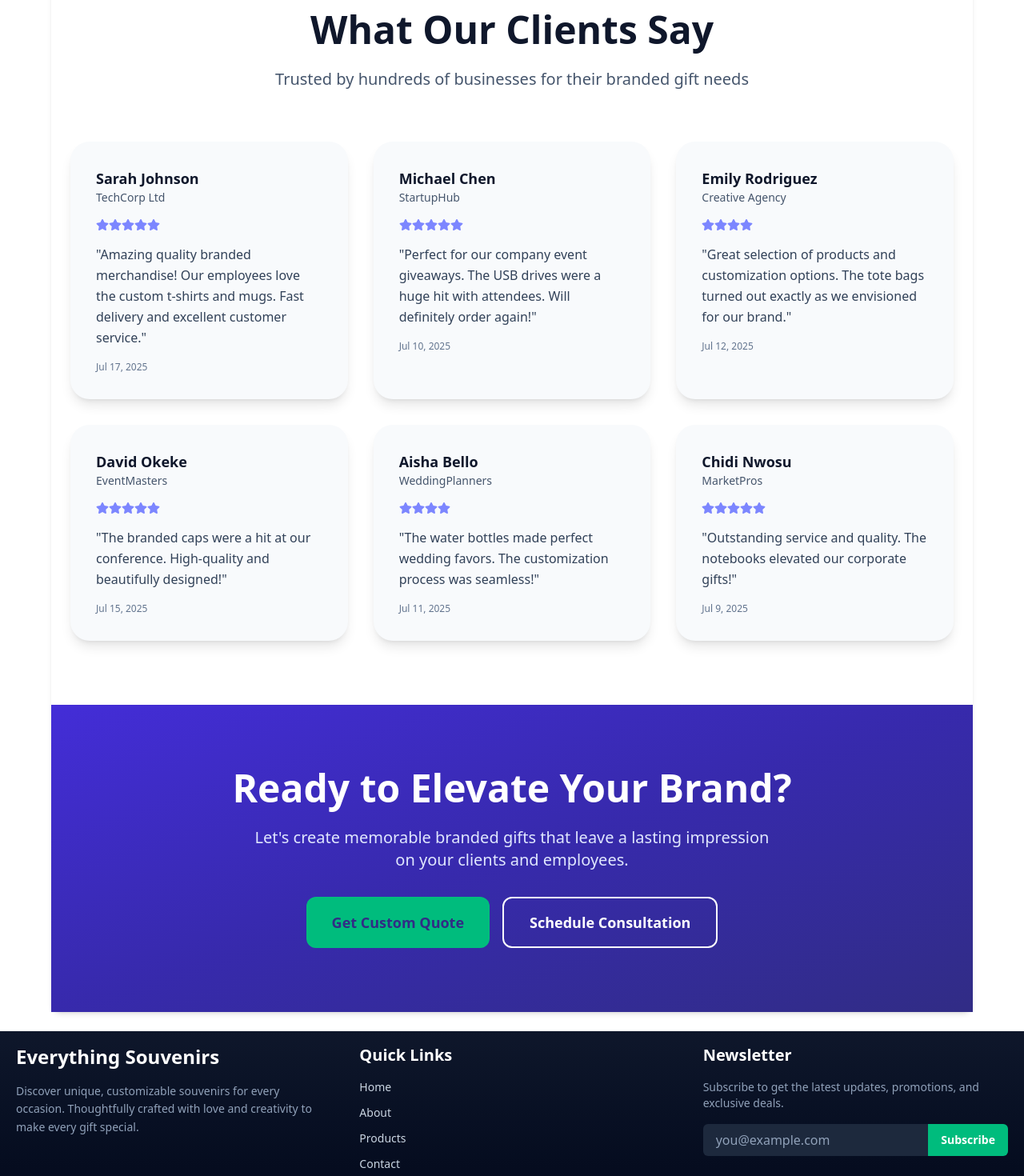
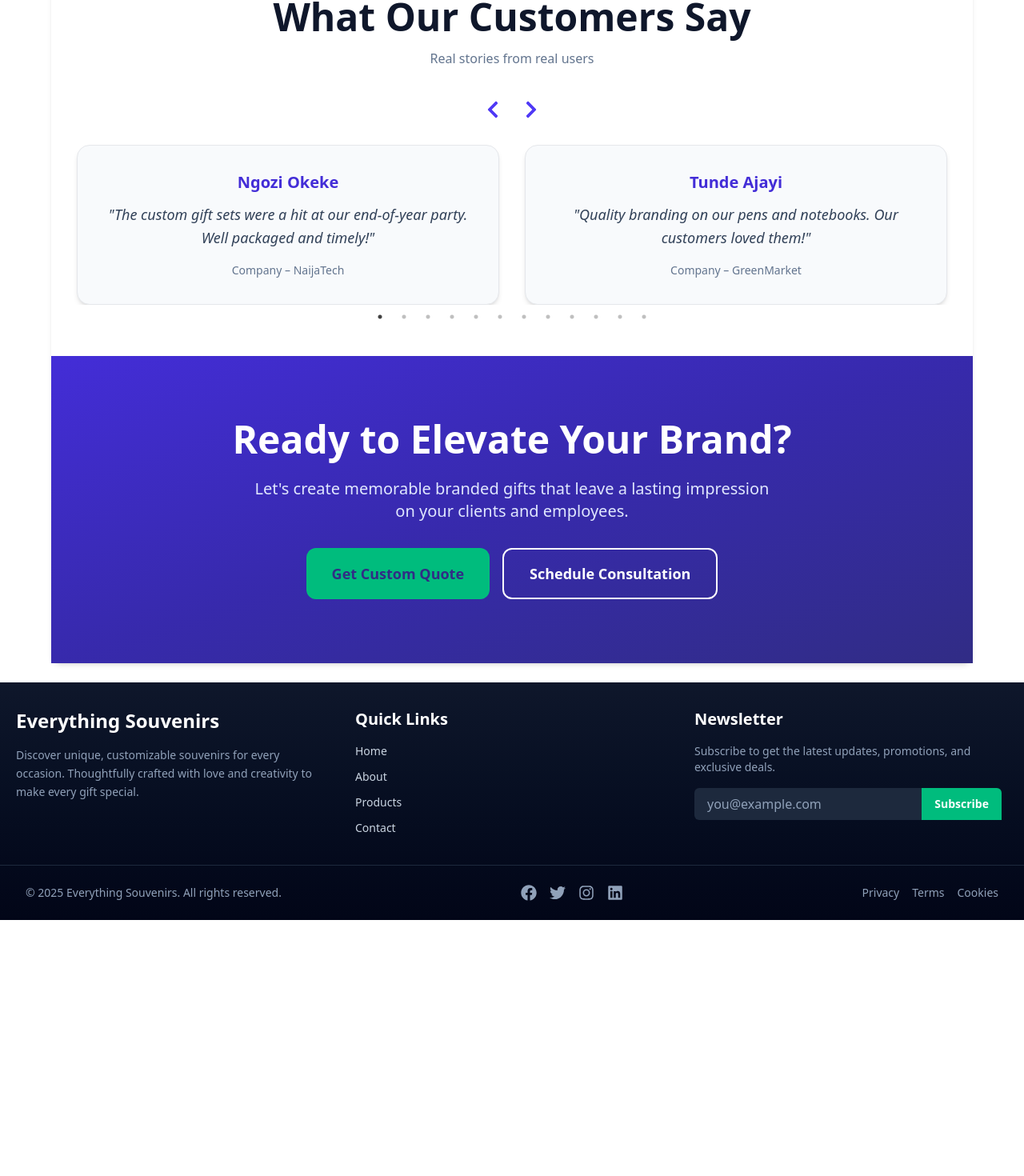
Before and after one commit to Kingvic300/Everything-Souvenirs, a React (Vite) app in the folder Everything-Souvenirs/: page /shop in a window 1280 px wide. Shown: the part 3959-5429 px from the top of the page at 80% size. After the commit the page ends 5109 px from the top, so only its background shows below. Built offline with nearby package versions, Linux system fonts and the light colour scheme.

Commit message:
adjusted some ui

```diff
--- a/Everything-Souvenirs/package.json
+++ b/Everything-Souvenirs/package.json
@@ -19,6 +19,7 @@
     "react-icons": "^5.5.0",
     "react-leaflet": "^5.0.0",
     "react-router-dom": "^7.7.0",
+    "react-router-hash-link": "^2.4.3",
     "react-slick": "^0.30.3",
     "react-toastify": "^11.0.5",
     "slick-carousel": "^1.8.1",
--- a/Everything-Souvenirs/src/components/Footer.jsx
+++ b/Everything-Souvenirs/src/components/Footer.jsx
@@ -5,23 +5,26 @@ import { socialLinks } from "../libs/data.js";
 const Footer = () => {
   return (
     <footer className="bg-gradient-to-b from-slate-900 to-slate-950 text-white mt-6">
-              <div className="max-w-7xl mx-auto pt-3 sm:px-5 lg:pt-4 py-9">
-                   <div className="grid grid-cols-1 md:grid-cols-3 gap-12">
-                        <div>
-                             <h3 className="text-2xl font-bold mb-4 text-white">Everything Souvenirs</h3>
+      <div className="max-w-7xl mx-auto pt-6 px-4 sm:px-5 lg:pt-8 py-9">
+        {/* Make it a single column on mobile */}
+        <div className="grid grid-cols-1 md:grid-cols-3 gap-8">
+          {/* Column 1 */}
+          <div className="text-center md:text-left">
+            <h3 className="text-2xl font-bold mb-4">Everything Souvenirs</h3>
             <p className="text-slate-400 text-sm leading-relaxed">
               Discover unique, customizable souvenirs for every occasion.
               Thoughtfully crafted with love and creativity to make every gift special.
             </p>
           </div>
 
-                        <div>
-                             <h4 className="text-xl font-semibold mb-4 text-white">Quick Links</h4>
+          {/* Column 2 */}
+          <div className="text-center md:text-left">
+            <h4 className="text-xl font-semibold mb-4">Quick Links</h4>
             <ul className="space-y-3 text-slate-300 text-sm">
               {["Home", "About", "Products", "Contact"].map((label) => (
                 <li key={label}>
                  <Link
-                                               to={`/${label.toLowerCase()}`}
+                    to={label.toLowerCase() === "home" ? "/" : `/${label.toLowerCase()}`}
                     className="hover:text-emerald-400 transition duration-200"
                >
                     {label}
@@ -31,20 +34,21 @@ const Footer = () => {
             </ul>
           </div>
 
-                        <div>
-                             <h4 className="text-xl font-semibold mb-4 text-white">Newsletter</h4>
+          {/* Column 3 */}
+          <div className="text-center md:text-left">
+            <h4 className="text-xl font-semibold mb-4">Newsletter</h4>
             <p className="text-slate-400 text-sm mb-4">
               Subscribe to get the latest updates, promotions, and exclusive deals.
             </p>
-                             <form className="flex w-full max-w-sm">
+            <form className="flex flex-col sm:flex-row w-full max-w-sm mx-auto md:mx-0">
               <input
                 type="email"
                 placeholder="you@example.com"
-                                      className="w-full px-4 py-2 rounded-l-md bg-slate-800 text-white placeholder-slate-400 focus:outline-none focus:ring-2 focus:ring-emerald-400"
+                className="flex-1 px-4 py-2 rounded-t-md sm:rounded-t-none sm:rounded-l-md bg-slate-800 text-white placeholder-slate-400 focus:outline-none focus:ring-2 focus:ring-emerald-400"
               />
               <button
                 type="submit"
-                                      className="bg-emerald-500 hover:bg-emerald-600 px-4 py-2 rounded-r-md text-white text-sm font-semibold transition"
+                className="bg-emerald-500 hover:bg-emerald-600 px-4 py-2 rounded-b-md sm:rounded-b-none sm:rounded-r-md text-white text-sm font-semibold transition"
               >
                 Subscribe
               </button>
@@ -53,12 +57,14 @@ const Footer = () => {
         </div>
       </div>
 
+      {/* Bottom bar */}
       <div className="border-t border-slate-800">
         <div className="max-w-7xl mx-auto px-4 sm:px-6 lg:px-8 py-6 flex flex-col md:flex-row justify-between items-center gap-4">
           <div className="text-slate-400 text-sm text-center md:text-left">
             © {new Date().getFullYear()} Everything Souvenirs. All rights reserved.
           </div>
 
+          {/* Social links */}
           <div className="flex items-center space-x-4">
             {socialLinks.map(({ name, href, icon: Icon }) => (
               <a
@@ -74,7 +80,7 @@ const Footer = () => {
             ))}
           </div>
 
-                        <div className="flex space-x-4 text-sm text-slate-400">
+          <div className="flex flex-wrap justify-center space-x-4 text-sm text-slate-400">
             {["Privacy", "Terms", "Cookies"].map((label) => (
               <Link
                 key={label}
--- a/Everything-Souvenirs/src/pages/Services.jsx
+++ b/Everything-Souvenirs/src/pages/Services.jsx
@@ -1,4 +1,6 @@
-import React, { useState } from 'react';
+import React, { useState, useEffect } from 'react';
+import { useLocation } from 'react-router-dom';
+import TestimonialsSection from '../components/TestimonialsSection';
 
 const services = [
   {
@@ -115,7 +117,19 @@ const testimonials = [
 ];
 
 const Services = () => {
+  const location = useLocation()
   const [selectedService, setSelectedService] = useState(null);
+    useEffect(() => {
+    if (location.hash) {
+      const element = document.querySelector(location.hash);
+      if (element) {
+        // Delay a bit to ensure rendering is done
+        setTimeout(() => {
+          element.scrollIntoView({ behavior: 'smooth' });
+        }, 100);
+      }
+    }
+  }, [location]);
   const [formData, setFormData] = useState({
     name: '',
     email: '',
@@ -126,7 +140,6 @@ const Services = () => {
   });
   const [formSubmitted, setFormSubmitted] = useState(false);
 
-  // Replace with your actual WhatsApp phone number (with country code, no + or spaces)
   const WHATSAPP_NUMBER = "2347053531269";
 
   const handleInputChange = (e) => {
@@ -139,34 +152,29 @@ const Services = () => {
   const handleFormSubmit = (e) => {
     e.preventDefault();
 
-    // Create WhatsApp message
     const message = `*New Service Inquiry*
-
 *Name:* ${formData.name}
 *Email:* ${formData.email}
 *Phone:* ${formData.phone || 'Not provided'}
 *Company:* ${formData.company || 'Not provided'}
 *Service:* ${formData.service}
+*Project Details:* ${formData.message}
+--- Sent from Services Page`;
 
-*Project Details:*
-${formData.message}
-
----
-Sent from Services Page`;
-
-    // Encode message for WhatsApp URL
     const encodedMessage = encodeURIComponent(message);
-
-    // Create WhatsApp URL
     const whatsappURL = `https://wa.me/${WHATSAPP_NUMBER}?text=${encodedMessage}`;
-
-    // Open WhatsApp in new tab
     window.open(whatsappURL, '_blank');
 
-    // Show success message
     setFormSubmitted(true);
     setFormData({ name: '', email: '', company: '', service: '', message: '', phone: '' });
     setTimeout(() => setFormSubmitted(false), 5000);
+  };
+
+  const scrollToProcess = () => {
+    const processSection = document.getElementById('process');
+    if (processSection) {
+      processSection.scrollIntoView({ behavior: 'smooth' });
+    }
   };
 
   return (
@@ -179,7 +187,10 @@ Sent from Services Page`;
           <p className="text-xl md:text-2xl max-w-4xl mx-auto leading-relaxed text-indigo-100 mb-8">
             From custom branding to bulk orders, we provide comprehensive solutions for all your promotional merchandise needs. Let us help bring your brand to life.
           </p>
-          <button className="bg-emerald-400 hover:bg-emerald-500 text-emerald-900 px-8 py-4 rounded-xl font-bold text-lg transition-all duration-200 hover:shadow-xl transform hover:scale-105">
+          <button
+            onClick={scrollToProcess}
+            className="bg-emerald-400 hover:bg-emerald-500 text-emerald-900 px-8 py-4 rounded-xl font-bold text-lg transition-all duration-200 hover:shadow-xl transform hover:scale-105"
+          >
             Get Started Today
           </button>
         </div>
@@ -241,7 +252,7 @@ Sent from Services Page`;
         </section>
 
         {/* Our Process */}
-        <section className="py-20 px-6 bg-white">
+        <section id="process" className="py-20 px-6 bg-white">
           <div className="max-w-6xl mx-auto">
             <div className="text-center mb-16">
               <h2 className="text-4xl md:text-5xl font-bold text-slate-900 mb-6">Our Process</h2>
@@ -335,46 +346,7 @@ Sent from Services Page`;
         </section>
 
         {/* Testimonials */}
-        <section className="py-20 px-6 bg-slate-100">
-          <div className="max-w-6xl mx-auto">
-            <div className="text-center mb-16">
-              <h2 className="text-4xl md:text-5xl font-bold text-slate-900 mb-6">Client Testimonials</h2>
-              <p className="text-xl text-slate-600">
-                Don't just take our word for it - hear from our satisfied clients
-              </p>
-            </div>
-
-            <div className="grid md:grid-cols-3 gap-8">
-              {testimonials.map((testimonial) => (
-                <div key={testimonial.id} className="bg-white p-8 rounded-2xl shadow-sm hover:shadow-xl transition-all duration-300">
-                  <div className="flex items-center mb-6">
-                    <img
-                      src={testimonial.avatar}
-                      alt={testimonial.name}
-                      className="w-16 h-16 rounded-full mr-4"
-                    />
-                    <div>
-                      <h4 className="font-bold text-slate-900">{testimonial.name}</h4>
-                      <p className="text-slate-600 text-sm">{testimonial.company}</p>
-                    </div>
-                  </div>
-
-                  <div className="flex mb-4">
-                    {[...Array(testimonial.rating)].map((_, i) => (
-                      <svg key={i} className="w-5 h-5 text-yellow-400" fill="currentColor" viewBox="0 0 20 20">
-                        <path d="M9.049 2.927c.3-.921 1.603-.921 1.902 0l1.07 3.292a1 1 0 00.95.69h3.462c.969 0 1.371 1.24.588 1.81l-2.8 2.034a1 1 0 00-.364 1.118l1.07 3.292c.3.921-.755 1.688-1.54 1.118l-2.8-2.034a1 1 0 00-1.175 0l-2.8 2.034c-.784.57-1.838-.197-1.539-1.118l1.07-3.292a1 1 0 00-.364-1.118L2.98 8.72c-.783-.57-.38-1.81.588-1.81h3.461a1 1 0 00.951-.69l1.07-3.292z" />
-                      </svg>
-                    ))}
-                  </div>
-
-                  <blockquote className="text-slate-700 italic leading-relaxed">
-                    "{testimonial.text}"
-                  </blockquote>
-                </div>
-              ))}
-            </div>
-          </div>
-        </section>
+        <TestimonialsSection/>
 
         {/* Contact Form / CTA */}
         <section className="py-20 px-6 bg-gradient-to-r from-indigo-600 to-indigo-600 text-white">
@@ -395,7 +367,7 @@ Sent from Services Page`;
                 </p>
               </div>
             ) : (
-              <form onSubmit={handleFormSubmit} className="bg-white/10 rounded-2xl p-8 backdrop-blur-sm">
+              <div className="bg-white/10 rounded-2xl p-8 backdrop-blur-sm">
                 <div className="grid md:grid-cols-2 gap-6 mb-6">
                   <div>
                     <label className="block text-sm font-medium mb-2">Full Name *</label>
@@ -406,7 +378,6 @@ Sent from Services Page`;
                       onChange={handleInputChange}
                       className="w-full px-4 py-3 rounded-lg bg-white/20 border border-white/30 text-white placeholder-indigo-200 focus:outline-none focus:ring-2 focus:ring-yellow-400"
                       placeholder="Your full name"
-                      required
                     />
                   </div>
                   <div>
@@ -418,7 +389,6 @@ Sent from Services Page`;
                       onChange={handleInputChange}
                       className="w-full px-4 py-3 rounded-lg bg-white/20 border border-white/30 text-white placeholder-indigo-200 focus:outline-none focus:ring-2 focus:ring-yellow-400"
                       placeholder="your@email.com"
-                      required
                     />
                   </div>
                 </div>
@@ -454,7 +424,6 @@ Sent from Services Page`;
                     name="service"
                     value={formData.service}
                     onChange={handleInputChange}
-                    required
                     className="w-full appearance-none px-4 py-3 rounded-lg bg-black/10 border border-white/30 text-white focus:outline-none focus:ring-2 focus:ring-yellow-400 hover:bg-black/20 transition duration-200"
                   >
                     <option value="" className="bg-white text-black">Select a service</option>
@@ -474,16 +443,15 @@ Sent from Services Page`;
                     name="message"
                     value={formData.message}
                     onChange={handleInputChange}
-                    rows="4"
+                    rows={4}
                     className="w-full px-4 py-3 rounded-lg bg-white/20 border border-white/30 text-white placeholder-indigo-200 focus:outline-none focus:ring-2 focus:ring-yellow-400"
                     placeholder="Tell us about your project, timeline, quantity needed, and any specific requirements..."
-                    required
                   ></textarea>
                 </div>
 
                 <div className="text-center">
                   <button
-                    type="submit"
+                    onClick={handleFormSubmit}
                     className="bg-green-500 hover:bg-green-600 text-white px-8 py-4 rounded-lg font-bold text-lg transition-all duration-200 flex items-center justify-center mx-auto gap-3"
                   >
                     <svg className="w-6 h-6" fill="currentColor" viewBox="0 0 24 24">
@@ -495,7 +463,7 @@ Sent from Services Page`;
                     This will open WhatsApp with your message ready to send
                   </p>
                 </div>
-              </form>
+              </div>
             )}
           </div>
         </section>
--- a/Everything-Souvenirs/src/pages/Shop.jsx
+++ b/Everything-Souvenirs/src/pages/Shop.jsx
@@ -2,7 +2,9 @@ import React, { useState } from 'react';
 import { FaQuoteLeft, FaPalette, FaShippingFast, FaAward, FaStar, FaHeart, FaEye } from 'react-icons/fa';
 import {categories, reviews} from "../libs/data.js";
 import Tshirt from "../assets/T-shirt.jpg"
+import { useNavigate } from 'react-router-dom';
 import powerBank from "../assets/powerBank.jpg"
+import TestimonialsSection from "../components/TestimonialsSection.jsx"
 import notebook from '../assets/notebook.jpg';
 import mug from '../assets/mug.jpg';
 import waterBottle from '../assets/water-bottle.jpg';
@@ -115,6 +117,7 @@ const products = [
 ];
 
 const Shop = () => {
+     const navigate = useNavigate();
      const [selectedCategory, setSelectedCategory] = useState('All');
      const [newsletterEmail, setNewsletterEmail] = useState('');
      const [newsletterName, setNewsletterName] = useState('');
@@ -142,6 +145,12 @@ const Shop = () => {
           console.log('Customizing order for:', product.name);
      };
 
+     const handleScrollToProcess = () => {
+          const processSection = navigate('/services#process');
+          if (processSection) {
+               processSection.scrollIntoView({ behavior: 'smooth' });
+          }
+     };
      return (
          <>
               {/* Hero Section */}
@@ -157,7 +166,10 @@ const Shop = () => {
                              <button className="bg-emerald-500 hover:bg-emerald-700 text-indigo-900 px-8 py-4 rounded-xl font-bold text-lg transition-all duration-200 hover:shadow-xl transform hover:scale-105">
                                   Request Custom Quote
                              </button>
-                             <button className="border-2 border-white text-white hover:bg-white hover:text-indigo-600 px-8 py-4 rounded-xl font-bold text-lg transition-all duration-200">
+                             <button
+                             className="border-2 border-white text-white hover:bg-white hover:text-indigo-600 px-8 py-4 rounded-xl font-bold text-lg transition-all duration-200"
+                             onClick={handleScrollToProcess}
+                             >
                                   View Our Process
                              </button>
                         </div>
@@ -337,50 +349,7 @@ const Shop = () => {
                    </section>
 
                    {/* Customer Reviews */}
-
-                   <section className="py-20 px-6 bg-white">
-                        <div className="max-w-7xl mx-auto">
-                             {/* Section Header */}
-                             <div className="text-center mb-16">
-                                  <h2 className="text-4xl md:text-5xl font-bold text-slate-900 mb-6">
-                                       What Our Clients Say
-                                  </h2>
-                                  <p className="text-xl text-slate-600 max-w-3xl mx-auto">
-                                       Trusted by hundreds of businesses for their branded gift needs
-                                  </p>
-                             </div>
-
-                             {/* Reviews Grid */}
-                             <div className="grid grid-cols-1 md:grid-cols-2 lg:grid-cols-3 gap-8">
-                                  {reviews.map((review) => (
-                                      <div
-                                          key={review.id}
-                                          className="bg-slate-50 p-8 rounded-3xl shadow-lg hover:shadow-xl transition-all duration-300 transform hover:-translate-y-2"
-                                      >
-                                           {/* Name & Company */}
-                                           <div className="mb-4">
-                                                <h4 className="font-bold text-slate-900 text-lg">{review.name}</h4>
-                                                <p className="text-sm text-slate-600">{review.company}</p>
-                                           </div>
-
-                                           {/* Star Rating */}
-                                           <div className="flex items-center mb-4">
-                                                {[...Array(review.rating)].map((_, i) => (
-                                                    <FaStar key={i} className="text-indigo-400" />
-                                                ))}
-                                           </div>
-
-                                           {/* Review Text */}
-                                           <p className="text-slate-700 leading-relaxed mb-4">"{review.text}"</p>
-
-                                           {/* Date */}
-                                           <p className="text-xs text-slate-500">{review.date}</p>
-                                      </div>
-                                  ))}
-                             </div>
-                        </div>
-                   </section>
-
+                   <TestimonialsSection/>
 
                    {/* Call to Action */}
                    <section className="bg-gradient-to-br from-indigo-700 via-indigo-800 to-indigo-900 text-white py-20 px-6">
```
Also changed, not shown: 1 other file (tests, documents, lock files or other folders). Lines whose indentation alone changed are shown as unchanged.
